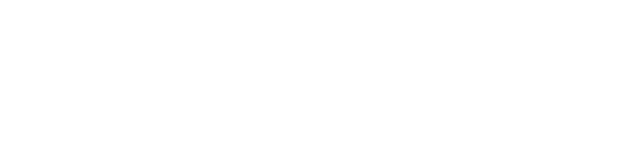
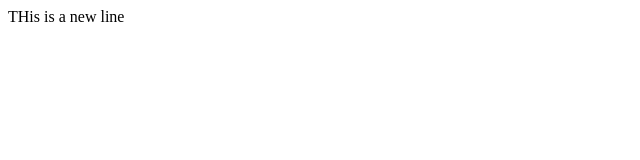
Before and after one commit to unboxingart/fantastic-journey, a plain HTML site: page index.html in a window 1280 px wide. Shown: the whole page, without its empty margins (0-640 px from the left). Drawn offline with Linux system fonts and the light colour scheme.

Commit message:
Update index.html

```diff
--- a/index.html
+++ b/index.html
@@ -7,6 +7,6 @@
     <title>Document</title>
 </head>
 <body>
-
+    THis is a new line
 </body>
 </html>
```
